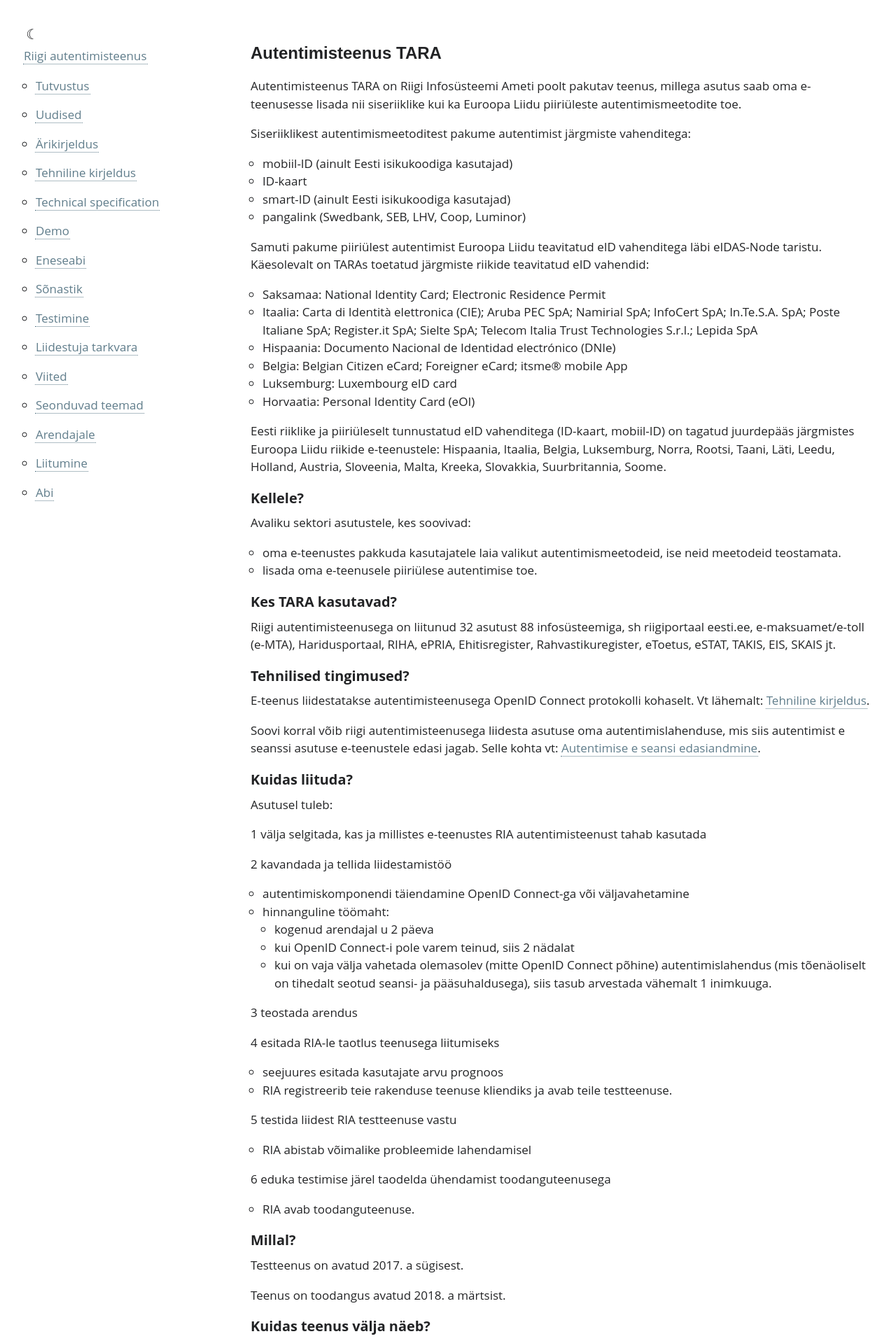
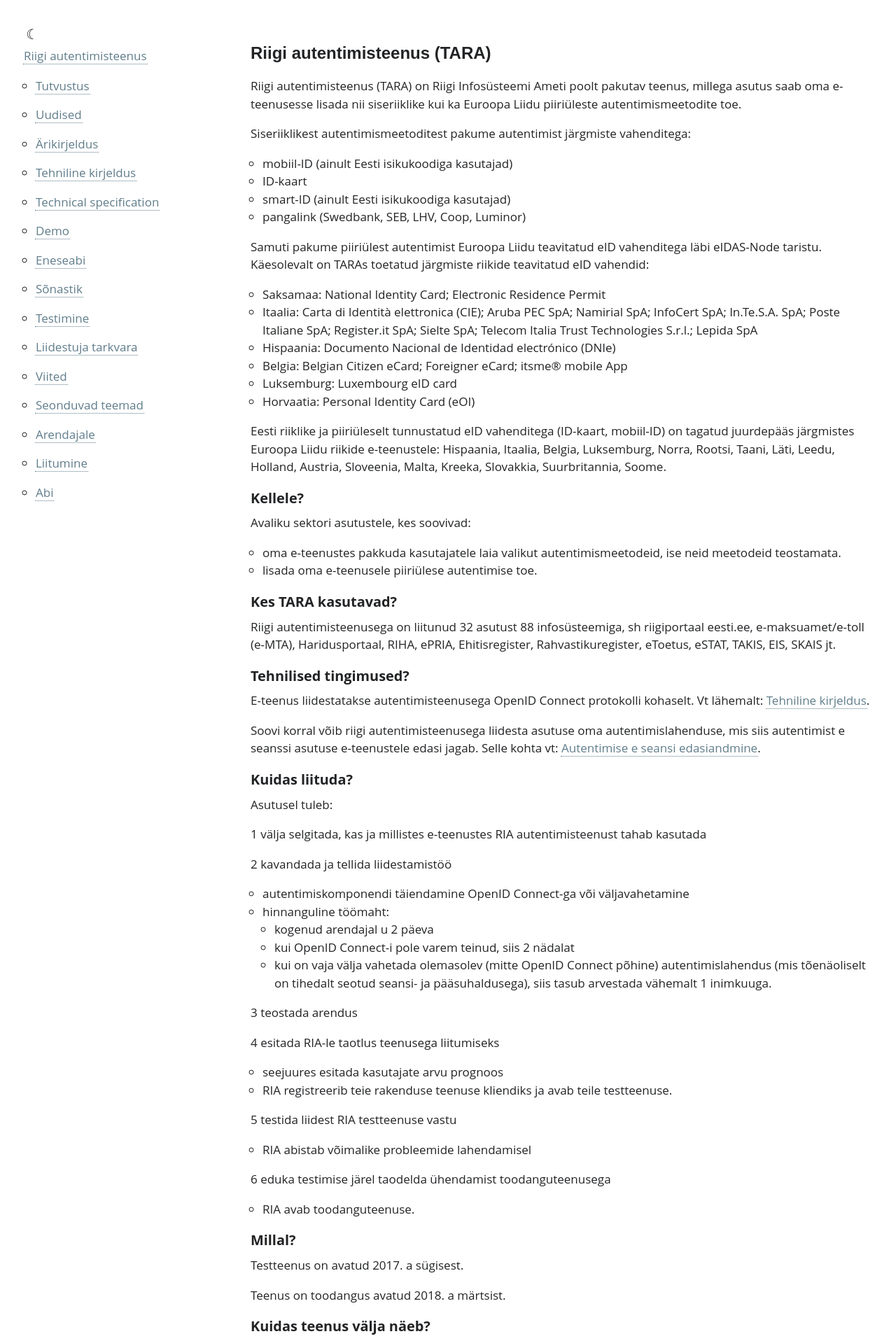
Before and after one commit to e-gov/TARA-Doku, a Jekyll site: the page built from Arikirjeldus.md, in a window 1280 px wide. Shown: the top 1916 px of the page at 70% size. Built offline with Jekyll 4.4.1, drawn with Linux system fonts in a browser that asks for light colours; our own code applies the rules of GitHub Pages for plain Markdown files.

Commit message:
Update Arikirjeldus.md

```diff
--- a/Arikirjeldus.md
+++ b/Arikirjeldus.md
@@ -2,9 +2,9 @@
 permalink: Arikirjeldus
 ---
 
-# Autentimisteenus TARA
+# Riigi autentimisteenus (TARA)
 
-Autentimisteenus TARA on Riigi Infosüsteemi Ameti poolt pakutav teenus, millega asutus saab oma e-teenusesse lisada nii siseriiklike kui ka Euroopa Liidu piiriüleste autentimismeetodite toe.
+Riigi autentimisteenus (TARA) on Riigi Infosüsteemi Ameti poolt pakutav teenus, millega asutus saab oma e-teenusesse lisada nii siseriiklike kui ka Euroopa Liidu piiriüleste autentimismeetodite toe.
 
 Siseriiklikest autentimismeetoditest pakume autentimist järgmiste vahenditega:
 
```
